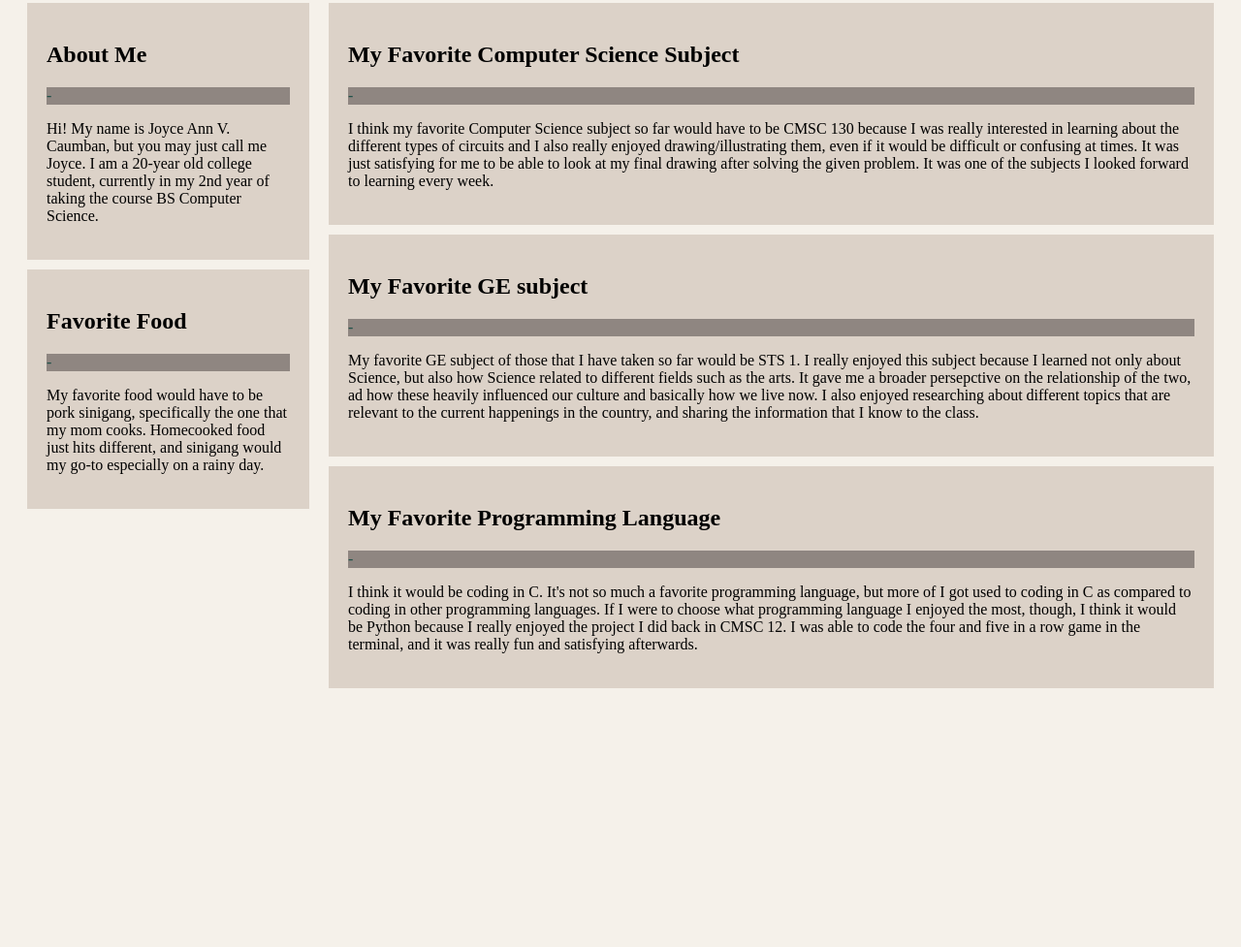
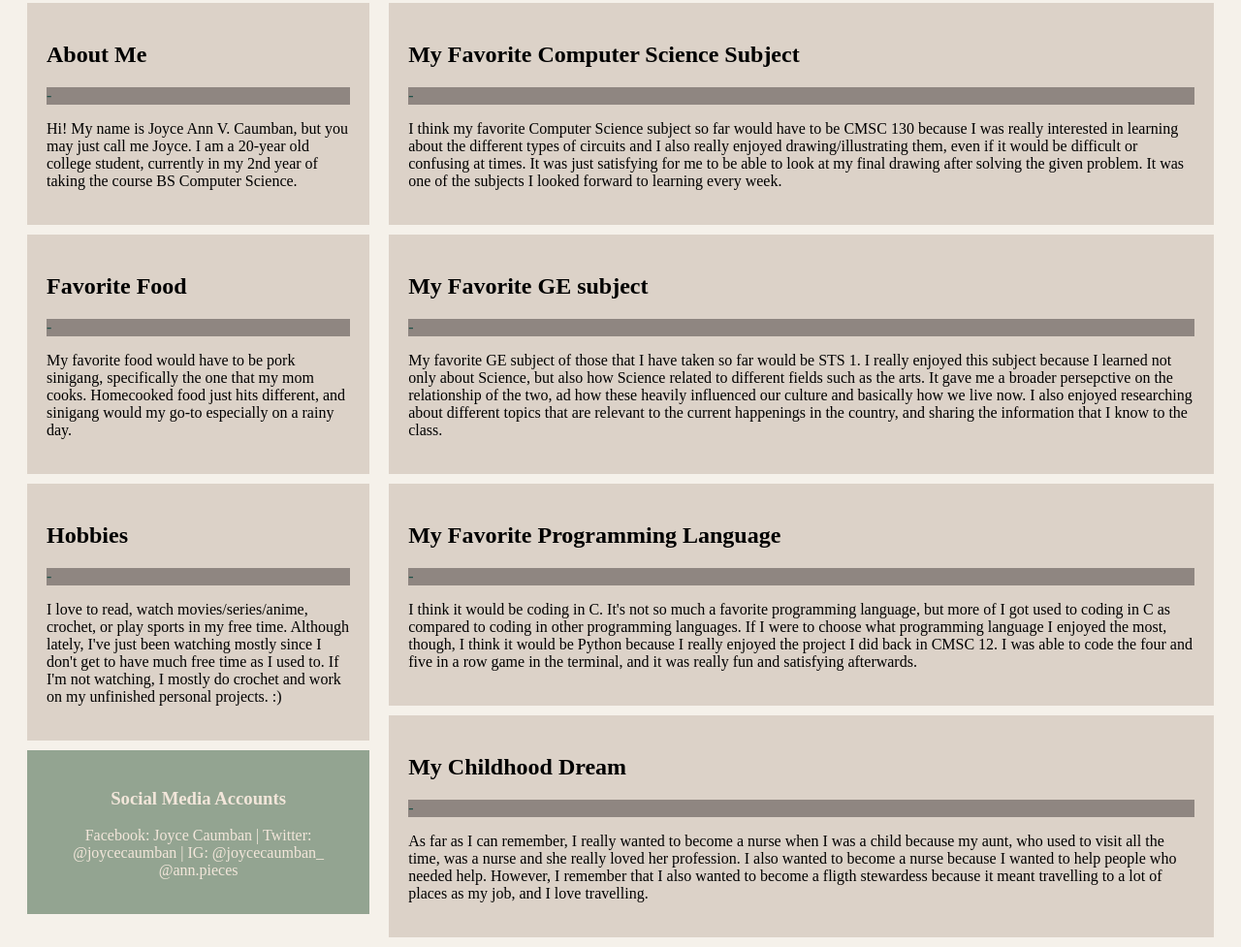
Before and after one commit to jvcaumban/jvcaumban.github.io, a plain HTML site: page index.html in a window 1280 px wide. Shown: the part 288-1265 px from the top of the page at 97% size. Before the commit the page ends 1008 px from the top, so only its background shows below. Drawn offline with Linux system fonts and the light colour scheme.

Commit message:
Additional Information
- Added additional information in HTML file (hobbies and childhood
  dream)
- Edited some values in CSS File

```diff
--- a/design.css
+++ b/design.css
@@ -27,12 +27,12 @@ body {
 
 .leftbox {
 	float: left;
-	width: 25%;
+	width: 30%;
 }
 
 .rightbox {
 	float: right;
-	width: 75%;
+	width: 70%;
 }
 
 .box {
@@ -52,5 +52,5 @@ body {
 	text-align: center;
 	color: #F2E6DA;
 	background: #93A491;
-	margin-top: 20px;
+	margin: 10px;
 }
--- a/index.html
+++ b/index.html
@@ -22,6 +22,15 @@
 		<div class="boxdesign">-</div>
 		<p>My favorite food would have to be pork sinigang, specifically the one that my mom cooks. Homecooked food just hits different, and sinigang would my go-to especially on a rainy day.</p>
 	</div>
+	<div class="box">
+		<h2>Hobbies</h2>
+		<div class="boxdesign">-</div>
+		<p>I love to read, watch movies/series/anime, crochet, or play sports in my free time. Although lately, I've just been watching mostly since I don't get to have much free time as I used to. If I'm not watching, I mostly do crochet and work on my unfinished personal projects. :)</p>
+	</div>
+	<div class="footer">
+		<h3>Social Media Accounts</h3>
+		<p>Facebook: Joyce Caumban | Twitter: @joycecaumban | IG: @joycecaumban_ @ann.pieces</p>
+	</div>
 </div>
 <div class="rightbox">
 	<div class="box">
@@ -39,6 +48,11 @@
 		<div class="boxdesign">-</div>
 		<p>I think it would be coding in C. It's not so much a favorite programming language, but more of I got used to coding in C as compared to coding in other programming languages. If I were to choose what programming language I enjoyed the most, though, I think it would be Python because I really enjoyed the project I did back in CMSC 12. I was able to code the four and five in a row game in the terminal, and it was really fun and satisfying afterwards.</p>
 	</div>
+	<div class="box">
+		<h2>My Childhood Dream</h2>
+		<div class="boxdesign">-</div>
+		<p>As far as I can remember, I really wanted to become a nurse when I was a child because my aunt, who used to visit all the time, was a nurse and she really loved her profession. I also wanted to become a nurse because I wanted to help people who needed help. However, I remember that I also wanted to become a fligth stewardess because it meant travelling to a lot of places as my job, and I love travelling.</p>
+	</div>
 </div>
 </body>
 </html>
```
